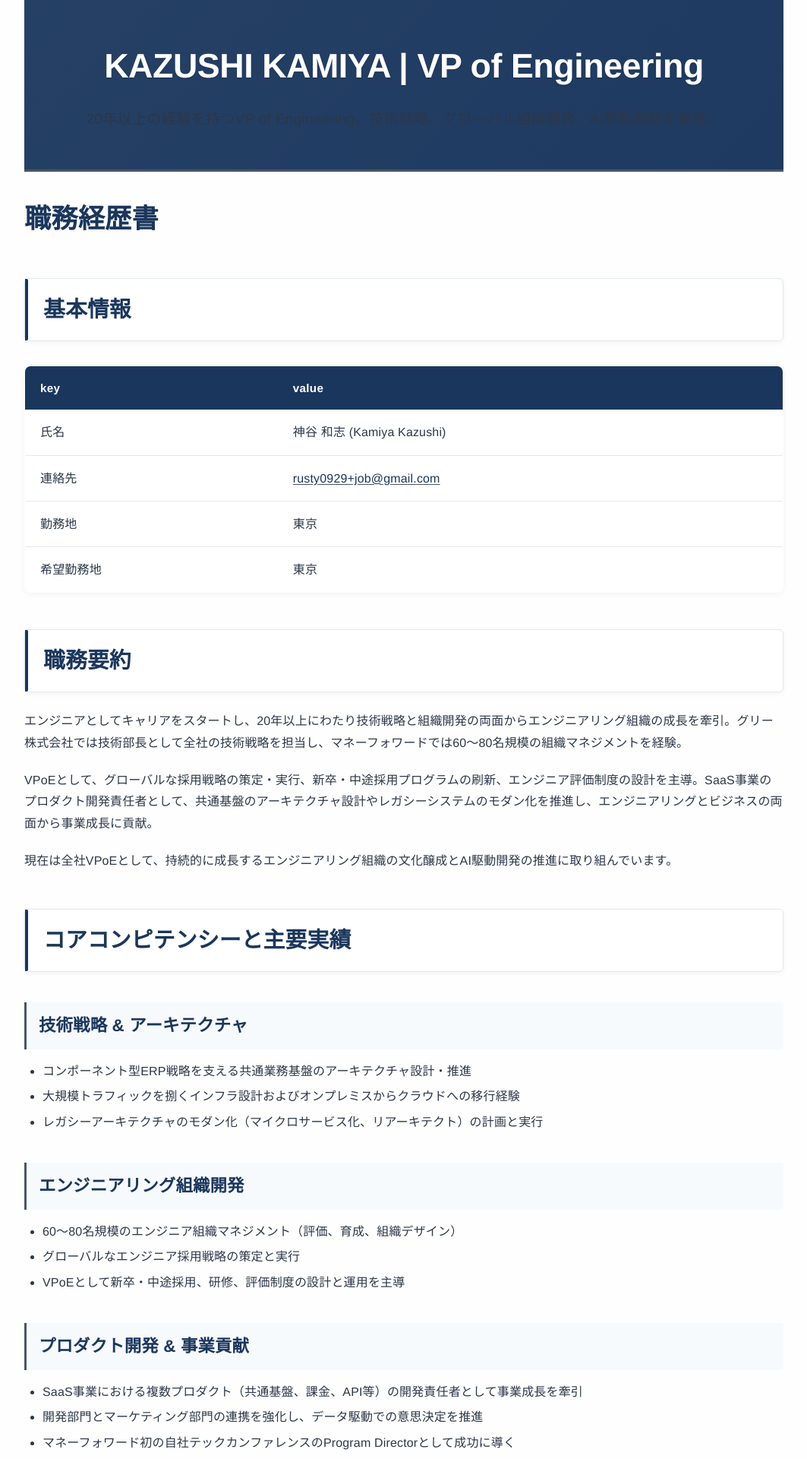
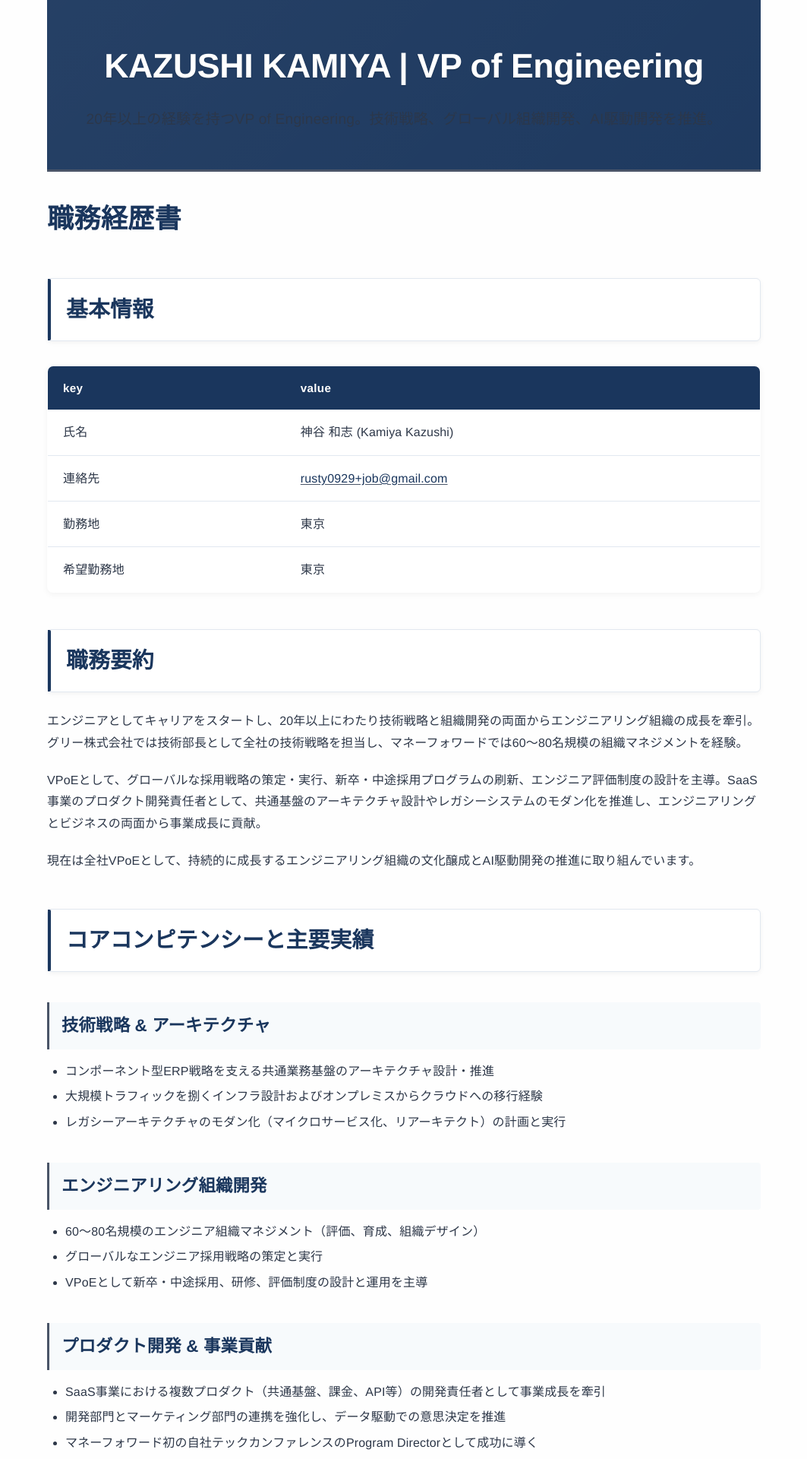
Before and after one commit to Rusty-Alucard/resume, a Jekyll site: the page built from docs/index.md, in a window 1280 px wide. Shown: the top 1920 px of the page at 76% size, without its empty margins (108-1171 px from the left). Built offline with Jekyll 4.4.1, drawn with Linux system fonts in a browser that asks for light colours; our own code applies the rules of GitHub Pages for plain Markdown files.

```diff
--- a/docs/_config.yml
+++ b/docs/_config.yml
@@ -1,4 +1,4 @@
-# theme: minima
+# No theme - using custom layout
 title: KAZUSHI KAMIYA | VP of Engineering
 description: 20年以上の経験を持つVP of Engineering。技術戦略、グローバル組織開発、AI駆動開発を推進。
 show_downloads: false
@@ -20,6 +20,13 @@ linkedin:
 baseurl: ""
 url: "https://rusty-alucard.github.io"
 
-# Force rebuild
+# Force rebuild and optimization
 markdown: kramdown
 highlighter: rouge
+sass:
+  style: compressed
+  sass_dir: assets/css
+plugins:
+  - jekyll-sitemap
+  - jekyll-feed
+  - jekyll-seo-tag
--- a/docs/_includes/head-custom.html
+++ b/docs/_includes/head-custom.html
@@ -3,8 +3,13 @@
 <link rel="preconnect" href="https://fonts.gstatic.com" crossorigin>
 <link href="https://fonts.googleapis.com/css2?family=Montserrat:wght@400;600;700&family=Roboto:wght@300;400;500;700&display=swap" rel="stylesheet">
 
-<!-- Custom CSS -->
-<link rel="stylesheet" href="{{ '/assets/css/style.css' | relative_url }}">
+<!-- FORCE CUSTOM CSS - OVERRIDE ALL THEMES -->
+<link rel="stylesheet" href="{{ '/assets/css/style.css' | relative_url }}?v={{ site.time | date: '%Y%m%d%H%M%S' }}" type="text/css" media="all">
+<style>
+/* Emergency override for any theme styles */
+body { font-family: 'Helvetica Neue', Arial, sans-serif !important; }
+h1, h2, h3, h4, h5, h6 { font-family: 'Helvetica Neue', Arial, sans-serif !important; }
+</style>
 
 <!-- SEO and Social Meta Tags -->
 <meta name="description" content="{{ site.description }}">
--- a/docs/_layouts/default.html
+++ b/docs/_layouts/default.html
@@ -8,9 +8,13 @@
   <title>{% if page.title %}{{ page.title | escape }}{% else %}{{ site.title | escape }}{% endif %}</title>
   <meta name="description" content="{% if page.excerpt %}{{ page.excerpt | strip_html | strip_newlines | truncate: 160 }}{% else %}{{ site.description }}{% endif %}">
 
-  <link rel="stylesheet" href="{{ '/assets/css/style.css' | relative_url }}">
+  <!-- Force custom CSS loading -->
+  <link rel="stylesheet" href="{{ '/assets/css/style.css' | relative_url }}?v={{ site.time | date: '%Y%m%d%H%M%S' }}">
   <link rel="canonical" href="{{ page.url | replace:'index.html','' | absolute_url }}">
   <link rel="alternate" type="application/rss+xml" title="{{ site.title | escape }}" href="{{ '/feed.xml' | relative_url }}">
+
+  <!-- Custom head content -->
+  {% include head-custom.html %}
 
   {% if jekyll.environment == 'production' and site.google_analytics %}
   {% include google-analytics.html %}
--- a/docs/assets/css/style.scss
+++ b/docs/assets/css/style.scss
@@ -1,5 +1,10 @@
 ---
 ---
+
+/* FORCE CUSTOM STYLES - OVERRIDE ALL THEMES */
+* {
+  box-sizing: border-box !important;
+}
 
 /* Minimal, Simple, and Age-Appropriate Design for 40s+ */
 
```
